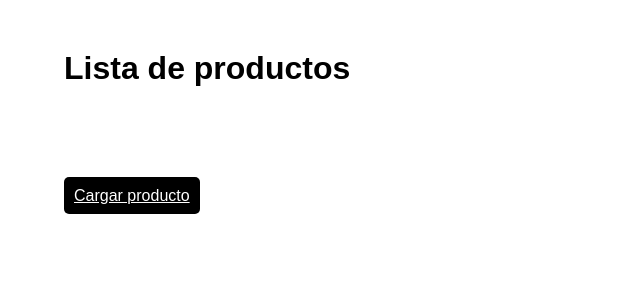
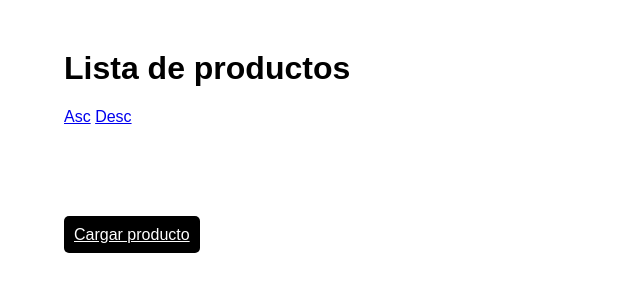
Before and after one commit to matiasgimenezagustin/clases_tutoria-Tarde-2023-berni, a Node server app: page /products/ in a window 1280 px wide. Shown: the top 300 px of the page, without its empty margins (0-640 px from the left). Run offline with Node 20, Linux system fonts and the light colour scheme; data that the repository does not hold is empty; some libraries are stand-ins or nearby versions.

Commit message:
clase mongoose

```diff
--- a/MONGOOSE_Handlebars/routers/productRouter.js
+++ b/MONGOOSE_Handlebars/routers/productRouter.js
@@ -8,6 +8,7 @@ const productRouter = express.Router()
 
 
 productRouter.get('/', async (req, res) =>{
+    const {order} = req.query
     try{
         const products = await  getProducts()
 
--- a/MONGOOSE_Handlebars/views/products.hbs
+++ b/MONGOOSE_Handlebars/views/products.hbs
@@ -8,6 +8,11 @@
 </head>
 <body>
     <h1>Lista de productos</h1>
+
+    <a href="/products?order=asc">Asc</a>
+    <a href="/products?order=desc">Desc</a>
+
+
     {{ backgroundColor}}
     <div class="productsContainer" >
         {{#each products}}
```
